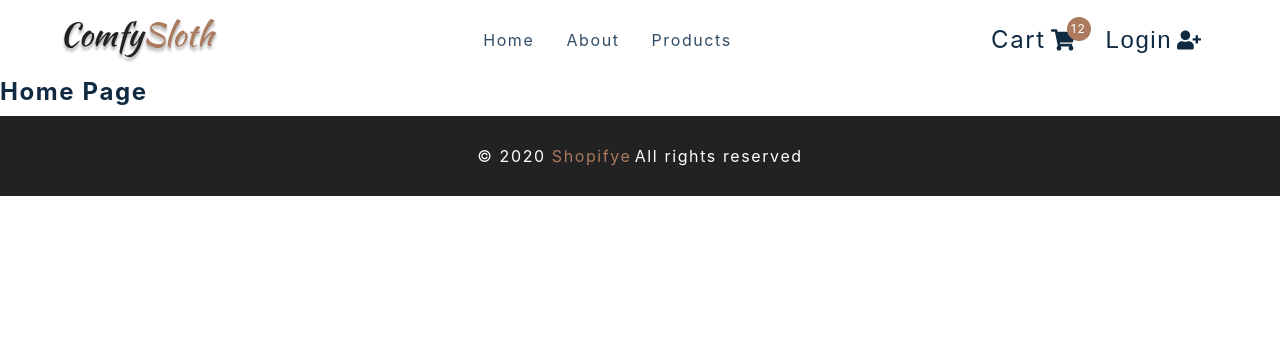
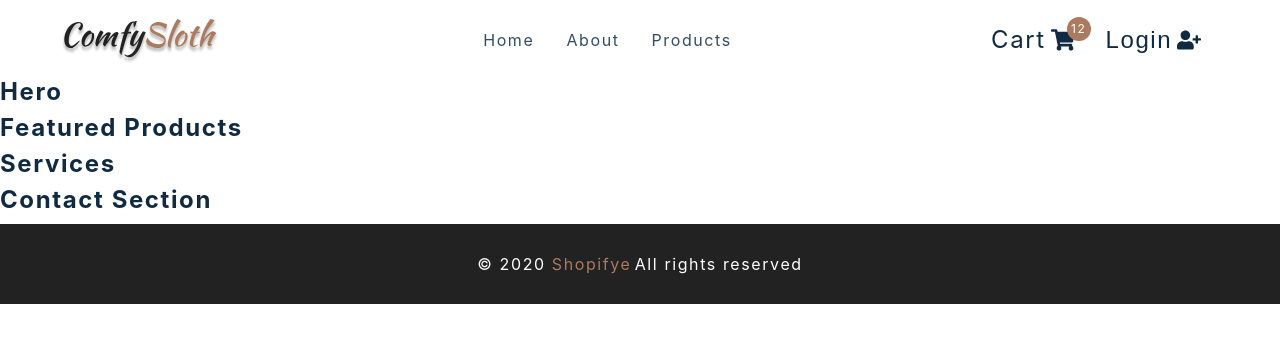
Before and after one commit to somoye123/Shopifye, a React (Create React App) app: page / in a window 1280 px wide. Shown: the top 342 px of the page. Built offline with nearby package versions, Linux system fonts and the light colour scheme; what redux-immutable-state-invariant would draw is missing.

Commit message:
build appliation homePage structure

```diff
--- a/src/pages/HomePage.js
+++ b/src/pages/HomePage.js
@@ -1,8 +1,13 @@
-import React from 'react';
-import {
-  FeaturedProducts, Hero, Services, Contact,
-} from '../components';
+import React from "react";
+import { FeaturedProducts, Hero, Services, Contact } from "../components";
 
-const HomePage = () => <h4>home page</h4>;
+const HomePage = () => (
+  <main>
+    <Hero />
+    <FeaturedProducts />
+    <Services />
+    <Contact />
+  </main>
+);
 
 export default HomePage;
```
